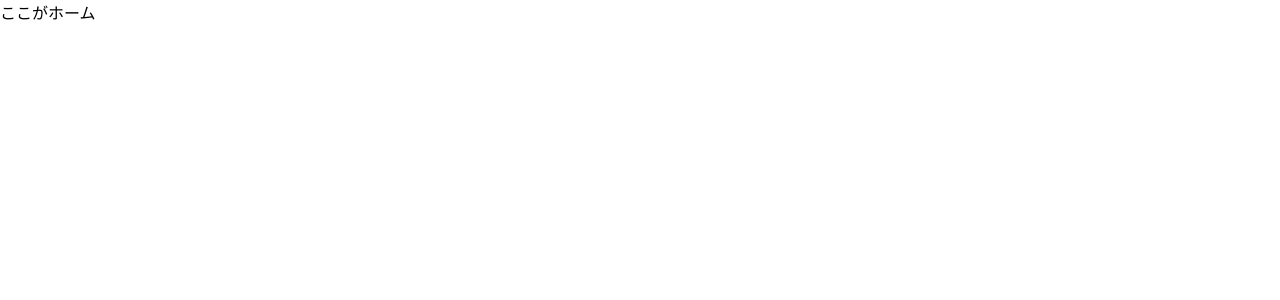
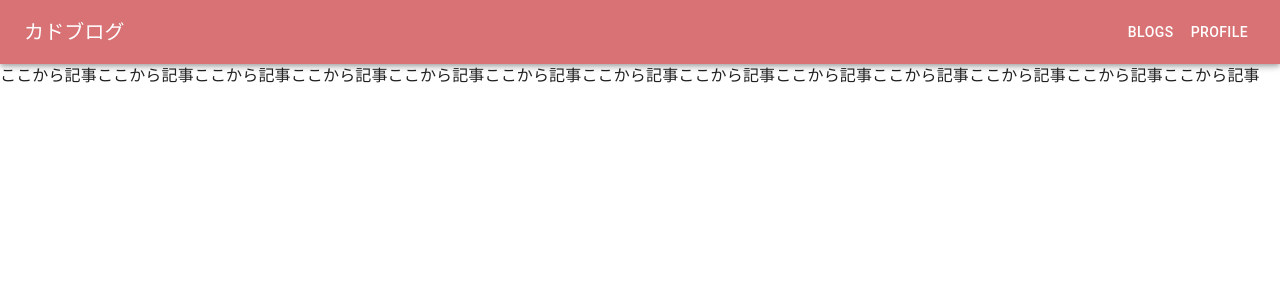
Before and after one commit to KadoProG/railway-react04-app, a React (Create React App) app: page / in a window 1280 px wide. Shown: the top 300 px of the page. Built offline with nearby package versions, Linux system fonts and the light colour scheme.

Commit message:
material uiの導入

```diff
--- a/package.json
+++ b/package.json
@@ -3,6 +3,10 @@
   "version": "0.1.0",
   "private": true,
   "dependencies": {
+    "@emotion/react": "^11.11.3",
+    "@emotion/styled": "^11.11.0",
+    "@mui/icons-material": "^5.15.6",
+    "@mui/material": "^5.15.6",
     "@testing-library/jest-dom": "^5.14.1",
     "@testing-library/react": "^13.0.0",
     "@testing-library/user-event": "^13.2.1",
--- /dev/null
+++ b/src/components/commons/LayoutContainer.tsx
@@ -0,0 +1,106 @@
+import {
+  AppBar,
+  Box,
+  CssBaseline,
+  Divider,
+  Drawer,
+  IconButton,
+  List,
+  ListItem,
+  ListItemButton,
+  ListItemText,
+  Toolbar,
+  Typography,
+} from '@mui/material'
+import Button from '@mui/material/Button'
+import MenuIcon from '@mui/icons-material/Menu'
+import React from 'react'
+
+const navItems = ['BLOGS', 'PROFILE']
+const drawerWidth = 240
+
+interface LayoutProps {
+  children: React.ReactNode
+}
+
+export const LayoutContainer: React.FC<LayoutProps> = (props) => {
+  const [mobileOpen, setMobileOpen] = React.useState(false)
+
+  const handleDrawerToggle = () => {
+    setMobileOpen((prevState) => !prevState)
+  }
+
+  const container = window !== undefined ? () => document.body : undefined
+
+  return (
+    <Box sx={{ display: 'flex' }}>
+      <CssBaseline />
+      <AppBar component="nav">
+        <Toolbar>
+          <IconButton
+            color="inherit"
+            aria-label="open drawer"
+            edge="start"
+            onClick={handleDrawerToggle}
+            sx={{ mr: 2, display: { sm: 'none' } }}
+          >
+            <MenuIcon />
+          </IconButton>
+          <Typography
+            variant="h6"
+            component="div"
+            sx={{ flexGrow: 1 }}
+            textAlign={{ xs: 'center', sm: 'left' }}
+          >
+            カドブログ
+          </Typography>
+          <Box sx={{ display: { xs: 'none', sm: 'block' } }}>
+            {navItems.map((item) => (
+              <Button key={item} sx={{ color: '#fff' }}>
+                {item}
+              </Button>
+            ))}
+          </Box>
+        </Toolbar>
+      </AppBar>
+      <nav>
+        <Drawer
+          container={container}
+          variant="temporary"
+          open={mobileOpen}
+          onClose={handleDrawerToggle}
+          ModalProps={{
+            keepMounted: true, // Better open performance on mobile.
+          }}
+          sx={{
+            display: { xs: 'block', sm: 'none' },
+            '& .MuiDrawer-paper': {
+              boxSizing: 'border-box',
+              width: drawerWidth,
+            },
+          }}
+        >
+          <Box onClick={handleDrawerToggle} sx={{ textAlign: 'center' }}>
+            <Typography variant="h6" sx={{ my: 2 }}>
+              MUI
+            </Typography>
+            <Divider />
+            <List>
+              {navItems.map((item) => (
+                <ListItem key={item} disablePadding>
+                  <ListItemButton sx={{ textAlign: 'center' }}>
+                    <ListItemText primary={item} />
+                  </ListItemButton>
+                </ListItem>
+              ))}
+            </List>
+          </Box>
+        </Drawer>
+      </nav>
+      <Box component="main">
+        <Toolbar />
+        {props.children}
+      </Box>
+    </Box>
+  )
+}
--- a/src/index.tsx
+++ b/src/index.tsx
@@ -3,11 +3,15 @@ import ReactDOM from 'react-dom/client'
 import './index.scss'
 import reportWebVitals from './reportWebVitals'
 import App from './App'
+import { ThemeProvider } from '@mui/material'
+import { theme } from './theme/theme'
 
 const root = ReactDOM.createRoot(document.getElementById('root') as HTMLElement)
 root.render(
   <React.StrictMode>
-    <App />
+    <ThemeProvider theme={theme}>
+      <App />
+    </ThemeProvider>
   </React.StrictMode>
 )
 
--- a/src/pages/Home.tsx
+++ /dev/null
@@ -1,3 +0,0 @@
-export const Home: React.FC = () => {
-  return <>ここがホーム</>
-}
--- /dev/null
+++ b/src/pages/HomePage.tsx
@@ -0,0 +1,13 @@
+import { Typography } from '@mui/material'
+import React from 'react'
+import { LayoutContainer } from '../components/commons/LayoutContainer'
+
+export const HomePage: React.FC = () => {
+  return (
+    <LayoutContainer>
+      <Typography>
+        ここから記事ここから記事ここから記事ここから記事ここから記事ここから記事ここから記事ここから記事ここから記事ここから記事ここから記事ここから記事ここから記事
+      </Typography>
+    </LayoutContainer>
+  )
+}
--- a/src/pages/NotFound.tsx
+++ /dev/null
@@ -1 +0,0 @@
-export const NotFound = () => <>not found </>
--- /dev/null
+++ b/src/pages/NotFoundPage.tsx
@@ -0,0 +1,3 @@
+import { LayoutContainer } from '../components/commons/LayoutContainer'
+
+export const NotFoundPage = () => <LayoutContainer>Not Found</LayoutContainer>
--- a/src/routes/Router.tsx
+++ b/src/routes/Router.tsx
@@ -1,18 +1,18 @@
-import { Home } from '../pages/Home'
-import { NotFound } from '../pages/NotFound'
+import { HomePage } from '../pages/HomePage'
 import { BrowserRouter, Route, Routes } from 'react-router-dom'
+import { NotFoundPage } from '../pages/NotFoundPage'
 
 export const Router = () => (
   <BrowserRouter>
     <Routes>
       {/* <Route path="/login" element={<SignIn />} /> */}
       {/* <Route path="/signup" element={<SignUp />} /> */}
-      <Route path="/" element={<Home />} />
+      <Route path="/" element={<HomePage />} />
       {/* <Route path="/profile" element={<Profile />} /> */}
       {/* <Route path="/new" element={<New />} /> */}
       {/* <Route path="/detail/:bookId" element={<Detail />} /> */}
       {/* <Route path="/edit/:bookId" element={<Edit />} /> */}
-      <Route path="/*" element={<NotFound />} />
+      <Route path="/*" element={<NotFoundPage />} />
     </Routes>
   </BrowserRouter>
 )
--- /dev/null
+++ b/src/theme/theme.ts
@@ -0,0 +1,12 @@
+import { createTheme } from '@mui/material'
+
+export const theme = createTheme({
+  palette: {
+    mode: 'light',
+    primary: {
+      main: '#d87274',
+      // light: '#ffa2a3',
+      // dark: '#a34449',
+    },
+  },
+})
```
Also changed, not shown: 1 other file (tests, documents, lock files or other folders).
